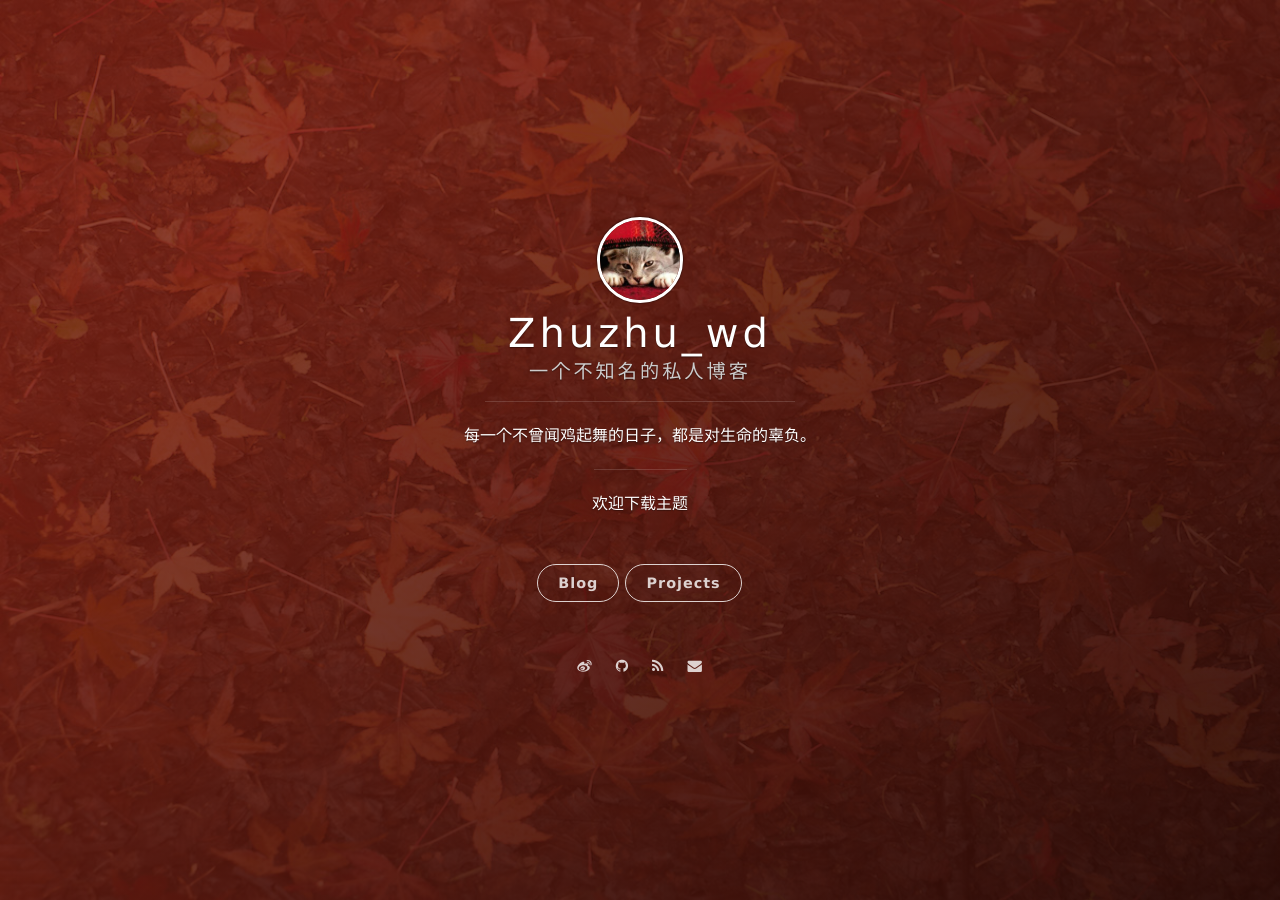
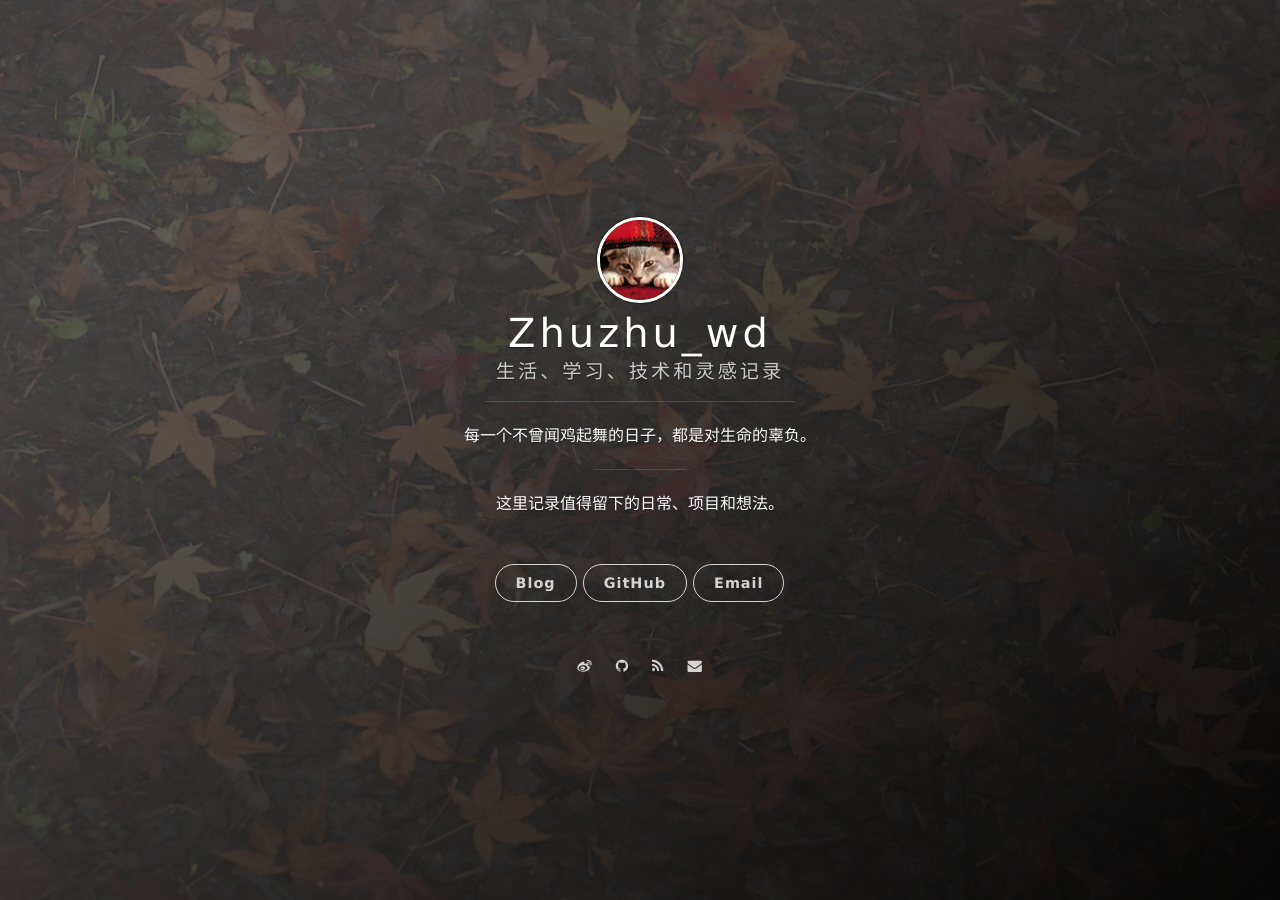
Before and after one commit to zhuzhu1fanfan/zhuzhu1fanfan.github.io, a Jekyll site: the page built from index.html, in a window 1280 px wide. Built offline with Jekyll 4.4.1, drawn with Linux system fonts in a browser that asks for light colours; nearby versions of some CDN libraries; the list of posts is cut into pages by our own code.

Commit message:
Refresh blog profile config

```diff
--- a/_config.yml
+++ b/_config.yml
@@ -1,30 +1,30 @@
 # Basic
 title: Zhuzhu_wd
-subtitle: 一个不知名的私人博客
-welcome_message: <a href="https://github.com/onevcat/vno-jekyll" target="_blank">欢迎下载主题</a>
-description:  每一个不曾闻鸡起舞的日子，都是对生命的辜负。
-
+subtitle: 生活、学习、技术和灵感记录
+welcome_message: 这里记录值得留下的日常、项目和想法。
+description: 每一个不曾闻鸡起舞的日子，都是对生命的辜负。
+author: Zhu_weidan
 creator: <a href="https://zhuzhu1fanfan.github.io">@Zhu_weidan</a>
 
-url: "https://github.com/zhuzhu1fanfan/zhuzhu1fanfan.github.com"
+url: "https://zhuzhu1fanfan.github.io"
+baseurl: ""
 
 permalink: /:year/:month/:title/
 
 # Format
 highlighter: rouge
 
-# supported colors: blue, green, purple, red, orange or slate. If you need clear, leave it empty.
-cover_color: red
+# Theme
+cover_color: clear
 
-# The blog button should not be removed.
 blog_button:
     title: Blog
-    description: Visit blog
+    description: Read the latest posts
 
 # Navigation buttons in the front page.
 nav:
-    - {title: Projects, description: My Projects, url: 'https://github.com/zhuzhu1fanfan'}
-    # - {title: Another Button, description: A button, url: 'http://example.com'}
+    - {title: GitHub, description: My Projects, url: 'https://github.com/zhuzhu1fanfan'}
+    - {title: Email, description: Contact me, url: 'mailto:1499272362@qq.com'}
 
 # Pagination
 plugins: [jekyll-paginate]
@@ -33,15 +33,16 @@ paginate_path: "page/:num/"
 
 # Comment
 comment:
-    disqus: vno-jekyll
+    disqus:
     # duoshuo:
 
 # Social
 social:
+    github: https://github.com/zhuzhu1fanfan
+    mail: 1499272362@qq.com
     weibo: https://weibo.com/
-    github: https://github.com/zhuzhu1fanfan/zhuzhu1fanfan.github.io
-    mail: 1499272362@qq.com
-# 本地搜索
+
+# Local search
 local_search:
   enable: true
 
@@ -50,6 +51,7 @@ search:
     field: post
     format: html
     limit: 10000
+
 # Google Analytics
 ga:
     # id: your_ga_id
```
